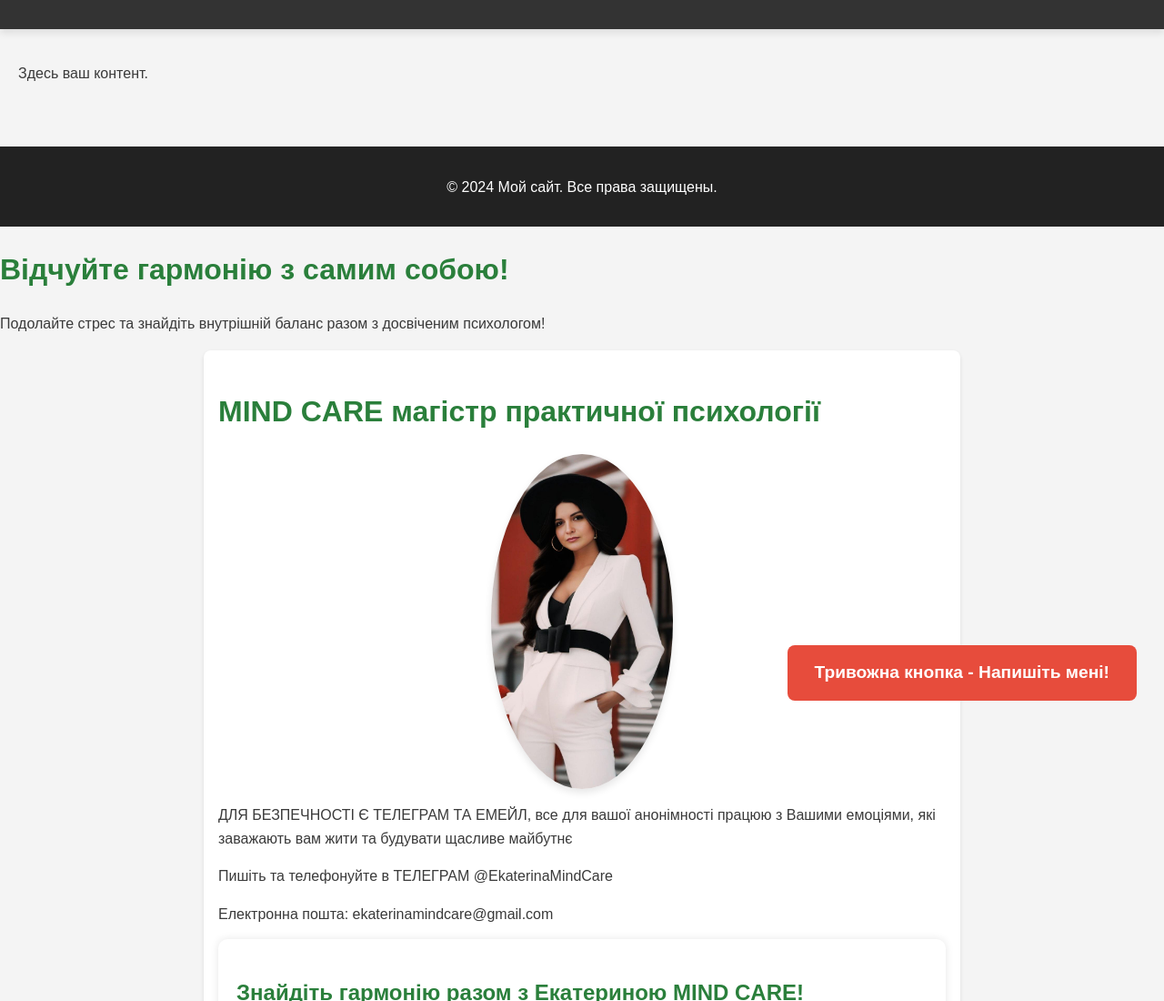
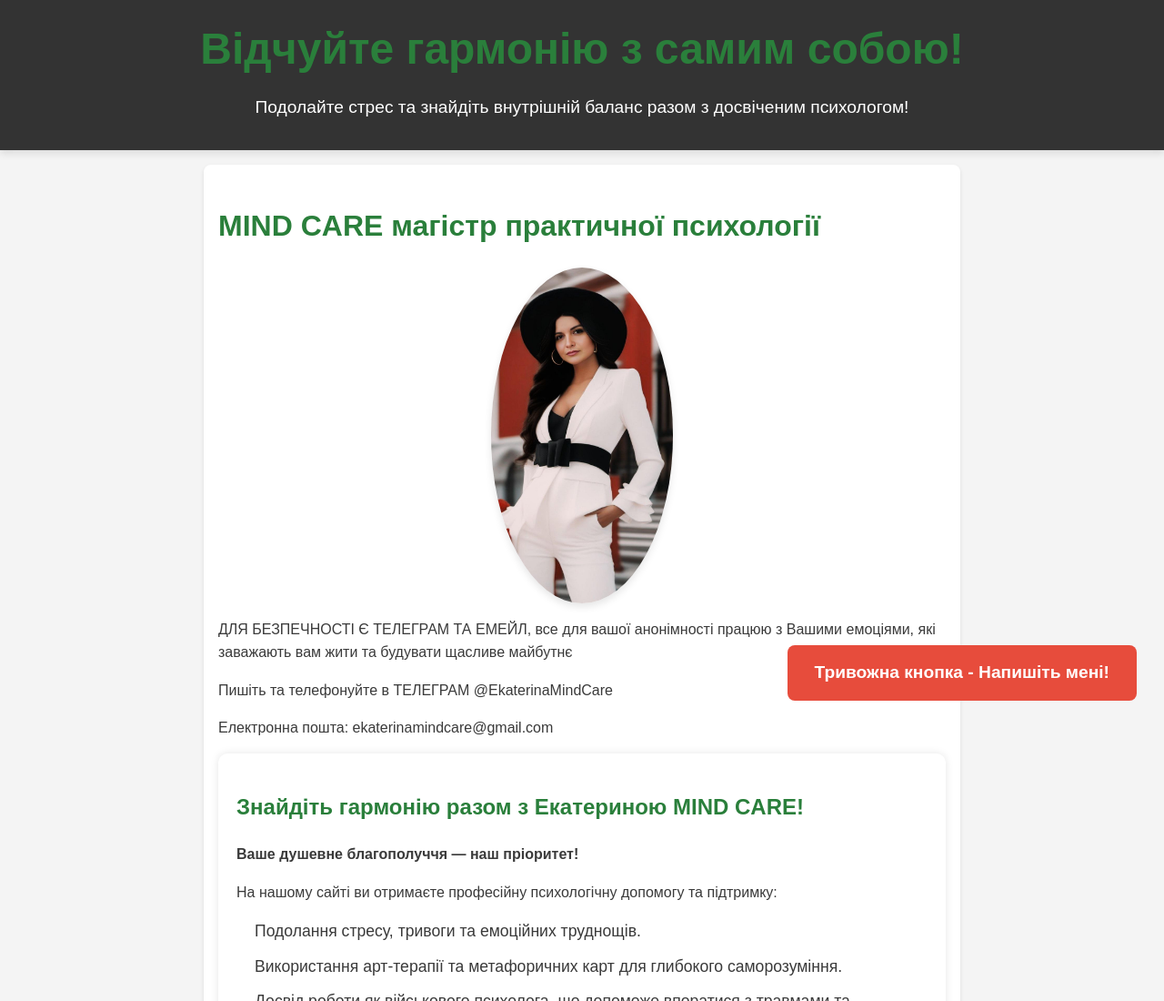
Before and after one commit to EkaterinaMindCare/EkaterinaMindCare.com, a plain HTML site: page index.html in a window 1280 px wide. Shown: the top 1100 px of the page at 91% size. Drawn offline with Linux system fonts and the light colour scheme.

Commit message:
Update index.html

```diff
--- a/index.html
+++ b/index.html
@@ -200,18 +200,6 @@
   <link rel="stylesheet" href="styles.css">
 </head>
 <body>
-      </ul>
-    </nav>
-  </header>
-  <main>
-    <p>Здесь ваш контент.</p>
-  </main>
-  <footer>
-    <p>© 2024 Мой сайт. Все права защищены.</p>
-  </footer>
-</body>
-</html>
-
         <h1>Відчуйте гармонію з самим собою!</h1>
         <p>Подолайте стрес та знайдіть внутрішній баланс разом з досвіченим психологом!</p>
     </header>
```
